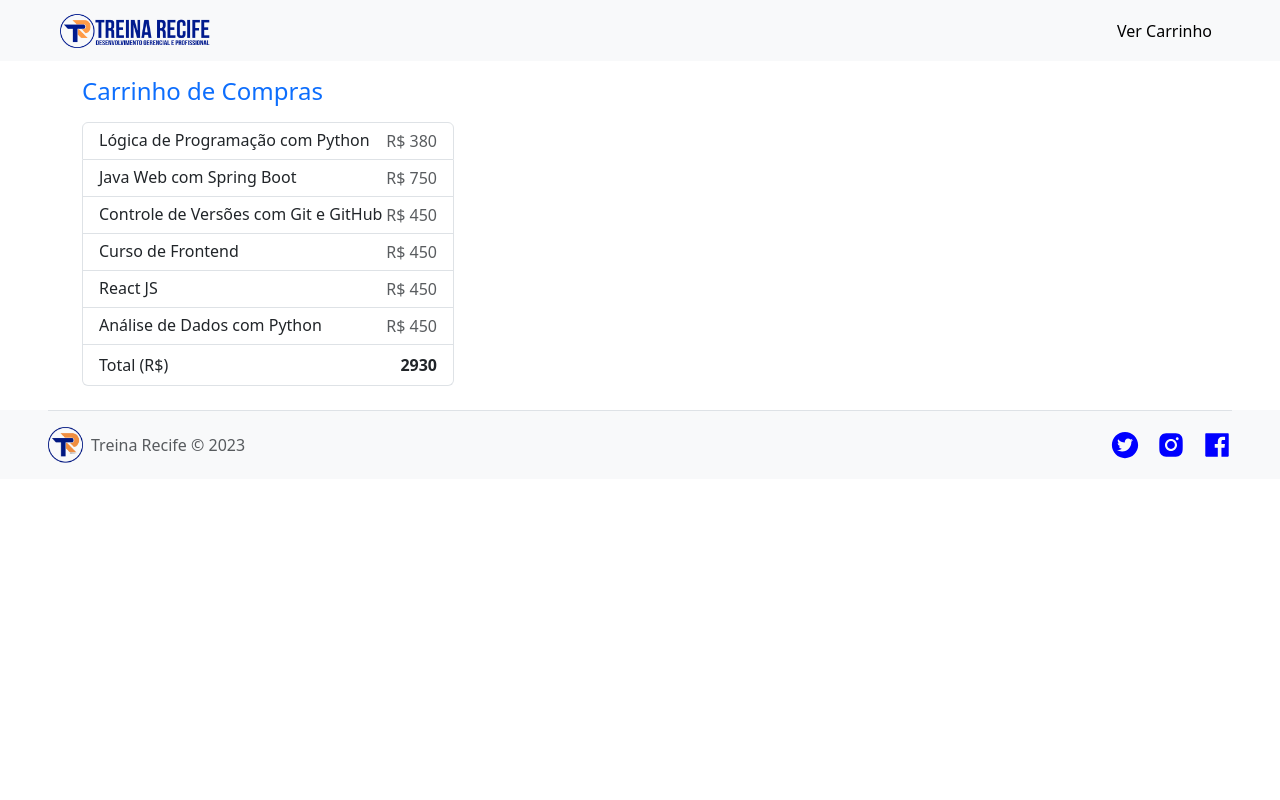
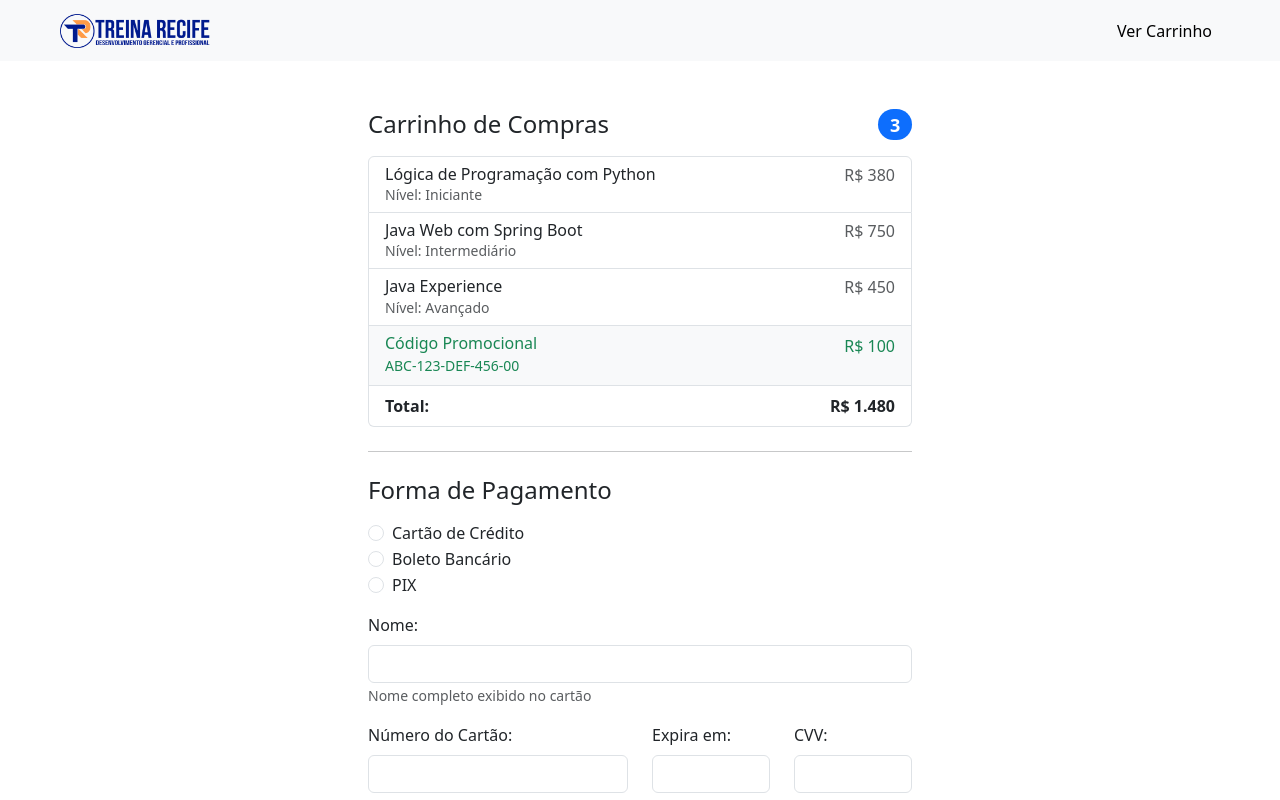
Before and after one commit to adsonb87/treina-recife-portal-web, a React (Create React App) app: page /carrinho in a window 1280 px wide. Shown: the top 800 px of the page. Built offline with nearby package versions, Linux system fonts and the light colour scheme.

Commit message:
Ajustes no carrinho de compras

```diff
--- a/src/components/Capa/index.js
+++ b/src/components/Capa/index.js
@@ -1,20 +1,21 @@
-const Capa = () => (
+const Capa = () => {
+  return (
     <>
       <section className="py-5 text-center container">
         <div className="row py-lg-5">
           <div className="col-lg-6 col-md-8 mx-auto">
-          <h1 className="fw-light">Album example</h1>
+            <h1 className="fw-light">Bem vindos ao Treina</h1>
             <p className="lead text-body-secondary">
-            Something short and leading about the collection below—its contents,
-            the creator, etc. Make it short and sweet, but not too short so
-            folks don’t simply skip over it entirely.
+              Something short and leading about the collection below—its
+              contents, the creator, etc. Make it short and sweet, but not too
+              short so folks don’t simply skip over it entirely.
             </p>
             <p>
-            <a href="/" className="btn btn-primary my-2 me-2">
-              Ver Cursos
+              <a href="/" className="btn btn-primary my-2">
+                Veja nossos cursos!
               </a>
               <a href="/" className="btn btn-secondary my-2">
-              Aula Experimental
+                Marque uma aula gratis!
               </a>
             </p>
           </div>
@@ -22,5 +23,6 @@ const Capa = () => (
       </section>
     </>
   );
+};
 
 export default Capa;
--- a/src/components/Card/index.js
+++ b/src/components/Card/index.js
@@ -1,5 +1,4 @@
 import { useState } from "react";
-import imagem from "../../assets/treina_recife_logo.png";
 import { useNavigate } from "react-router-dom";
 
 function Card({ curso, carrinho, setCarrinho }) {
--- a/src/pages/CarrinhoDeCompras/index.js
+++ b/src/pages/CarrinhoDeCompras/index.js
@@ -1,44 +1,161 @@
-import { useEffect, useState } from "react";
 import Cabecalho from "../../components/Cabecalho";
 import Footer from "../../components/Footer";
-import ListItem from "../../components/ListItem";
-import { useCursos } from "../../hooks/useCursos";
 
-const CarrinhoDeCompras = () => {
-
-    const [cursos] = useCursos();
-    const [total, setTotal] = useState(0);
-
-    useEffect(() => {
-        setTotal(cursos.reduce((acc, {preco}) => acc + preco, 0));
-    }, [total]);
-
-
+function CarrinhoDeCompras() {
   return (
     <>
       <Cabecalho />
-            <div className="container mt-3">
-                <div className="col-md-5 col-lg-4 order-md-last">
+
+      <div className="container col-md-8 col-lg-6 p-5">
         <h4 className="d-flex justify-content-between align-items-center mb-3">
-                        <span className="text-primary">Carrinho de Compras</span>
+          <span className="text-body-primary">Carrinho de Compras</span>
+          <span className="badge bg-primary rounded-pill">3</span>
         </h4>
+
         <ul className="list-group mb-3">
-                        {
-                            cursos.map((curso, indice) => (
-                                <ListItem
-                                    nome={curso.nome}
-                                    preco={curso.preco}
-                                    key={indice}
-                                />
-                            ))
-                        }
+          <li className="list-group-item d-flex justify-content-between lh-sm">
+            <div>
+              <h6 className="my-0">Lógica de Programação com Python</h6>
+              <small className="text-body-secondary">Nível: Iniciante</small>
+            </div>
+            <span className="text-body-secondary">R$ 380</span>
+          </li>
+          <li className="list-group-item d-flex justify-content-between lh-sm">
+            <div>
+              <h6 className="my-0">Java Web com Spring Boot</h6>
+              <small className="text-body-secondary">
+                Nível: Intermediário
+              </small>
+            </div>
+            <span className="text-body-secondary">R$ 750</span>
+          </li>
+          <li className="list-group-item d-flex justify-content-between lh-sm">
+            <div>
+              <h6 className="my-0">Java Experience</h6>
+              <small className="text-body-secondary">Nível: Avançado</small>
+            </div>
+            <span className="text-body-secondary">R$ 450</span>
+          </li>
+          <li className="list-group-item d-flex justify-content-between bg-body-tertiary">
+            <div className="text-success">
+              <h6 className="my-0">Código Promocional</h6>
+              <small>ABC-123-DEF-456-00</small>
+            </div>
+            <span className="text-success">R$ 100</span>
+          </li>
           <li className="list-group-item d-flex justify-content-between">
-                            <span>Total (R$)</span>
-                            <strong>{total}</strong>
+            <strong>Total:</strong>
+            <strong>R$ 1.480</strong>
           </li>
         </ul>
+
+        <hr className="my-4" />
+
+        <h4 className="mb-3">Forma de Pagamento</h4>
+
+        <div className="my-3">
+          <div className="form-check">
+            <input
+              id="cartaoCredito"
+              name="metodoPagamento"
+              type="radio"
+              className="form-check-input"
+              required
+            />
+            <label className="form-check-label" htmlFor="cartaoCredito">
+              Cartão de Crédito
+            </label>
+          </div>
+          <div className="form-check">
+            <input
+              id="boletoBancario"
+              name="metodoPagamento"
+              type="radio"
+              className="form-check-input"
+              required
+            />
+            <label className="form-check-label" htmlFor="boletoBancario">
+              Boleto Bancário
+            </label>
+          </div>
+          <div className="form-check">
+            <input
+              id="pix"
+              name="metodoPagamento"
+              type="radio"
+              className="form-check-input"
+              required
+            />
+            <label className="form-check-label" htmlFor="pix">
+              PIX
+            </label>
           </div>
         </div>
+
+        <div className="row gy-3">
+          <div className="col-md-12">
+            <label htmlFor="cc-nome" className="form-label">
+              Nome:
+            </label>
+            <input
+              type="text"
+              className="form-control"
+              id="cc-nome"
+              placeholder=""
+              required
+            />
+            <small className="text-body-secondary">
+              Nome completo exibido no cartão
+            </small>
+          </div>
+
+          <div className="col-md-6">
+            <label htmlFor="cc-numero" className="form-label">
+              Número do Cartão:
+            </label>
+            <input
+              type="text"
+              className="form-control"
+              id="cc-numero"
+              placeholder=""
+              required
+            />
+          </div>
+
+          <div className="col-md-3">
+            <label htmlFor="cc-expira" className="form-label">
+              Expira em:
+            </label>
+            <input
+              type="text"
+              className="form-control"
+              id="cc-expira"
+              placeholder=""
+              required
+            />
+          </div>
+
+          <div className="col-md-3">
+            <label htmlFor="cc-cvv" className="form-label">
+              CVV:
+            </label>
+            <input
+              type="text"
+              className="form-control"
+              id="cc-cvv"
+              placeholder=""
+              required
+            />
+          </div>
+        </div>
+
+        <hr className="my-4" />
+
+        <button className="btn btn-primary btn-lg w-100" type="submit">
+          Finalizar Compra
+        </button>
+      </div>
+
       <Footer />
     </>
   );
```
Also changed, not shown: src/components/Capa/index OLD.js (added, +26 -0 lines), src/pages/CarrinhoDeCompras/indexOLD.js (added, +47 -0 lines). Lines whose indentation alone changed are shown as unchanged.
